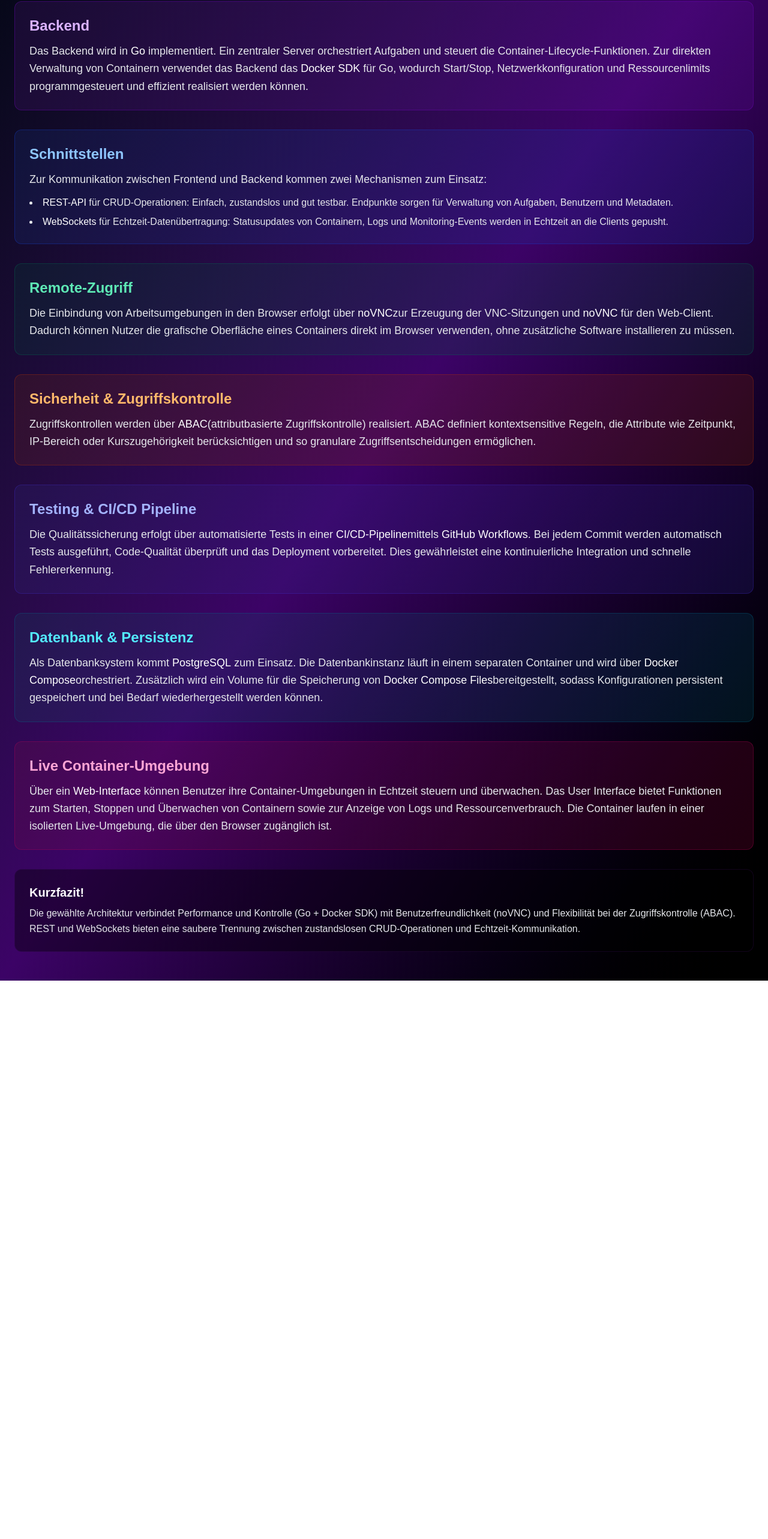
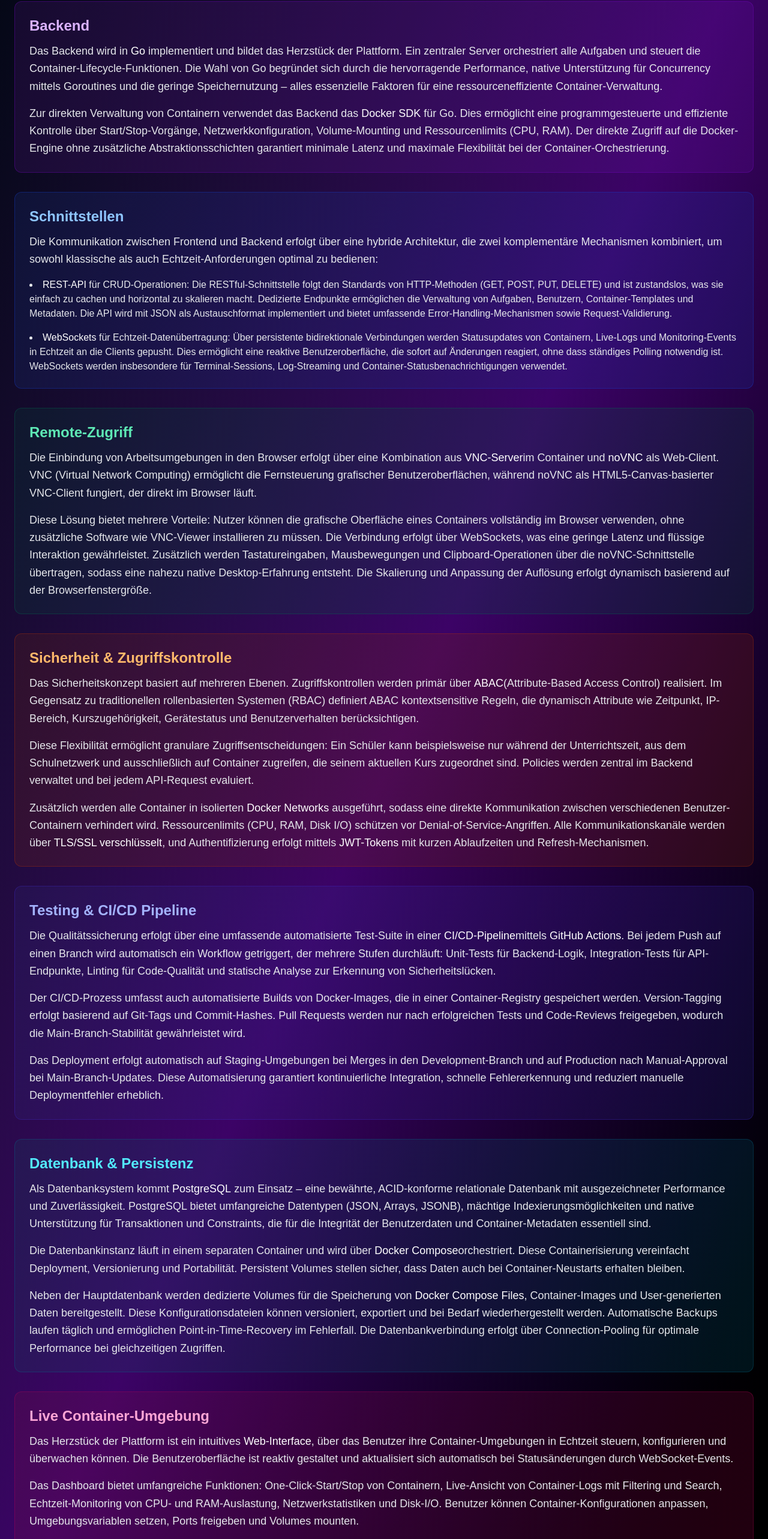
Before and after one commit to lschrenkTGM/ITSI-Container-Umgebung, a Next.js app: page /architektur in a window 1280 px wide. Shown: the part 171-2737 px from the top of the page at 60% size. Before the commit the page ends 1806 px from the top, so only its background shows below. Built offline with nearby package versions, Linux system fonts and the light colour scheme.

Commit message:
Mehr infos

```diff
--- a/src/app/architektur/page.tsx
+++ b/src/app/architektur/page.tsx
@@ -24,29 +24,41 @@ export default function ArchitekturPage() {
         {/* Backend */}
         <section className="bg-gradient-to-r from-purple-900/20 to-purple-800/20 rounded-xl p-6 border border-purple-700/30">
           <h2 className="text-2xl font-bold text-purple-300 mb-3">Backend</h2>
+          <p className="text-gray-200 text-lg leading-relaxed mb-4">
+            Das Backend wird in <span className="font-medium text-white">Go</span> implementiert und bildet das Herzstück der Plattform.
+            Ein zentraler Server orchestriert alle Aufgaben und steuert die Container-Lifecycle-Funktionen. Die Wahl von Go
+            begründet sich durch die hervorragende Performance, native Unterstützung für Concurrency mittels Goroutines
+            und die geringe Speichernutzung – alles essenzielle Faktoren für eine ressourceneffiziente Container-Verwaltung.
+          </p>
           <p className="text-gray-200 text-lg leading-relaxed">
-            Das Backend wird in <span className="font-medium text-white">Go</span> implementiert. Ein zentraler Server
-            orchestriert Aufgaben und steuert die Container-Lifecycle-Funktionen. Zur direkten Verwaltung von
-            Containern verwendet das Backend das <span className="font-medium text-white">Docker SDK</span> für Go,
-            wodurch Start/Stop, Netzwerkkonfiguration und Ressourcenlimits programmgesteuert und effizient
-            realisiert werden können.
+            Zur direkten Verwaltung von Containern verwendet das Backend das <span className="font-medium text-white">Docker SDK</span> für Go.
+            Dies ermöglicht eine programmgesteuerte und effiziente Kontrolle über Start/Stop-Vorgänge, Netzwerkkonfiguration,
+            Volume-Mounting und Ressourcenlimits (CPU, RAM). Der direkte Zugriff auf die Docker-Engine ohne zusätzliche Abstraktionsschichten
+            garantiert minimale Latenz und maximale Flexibilität bei der Container-Orchestrierung.
           </p>
         </section>
 
         {/* Schnittstellen */}
         <section className="bg-gradient-to-r from-blue-900/20 to-blue-800/20 rounded-xl p-6 border border-blue-700/30">
           <h2 className="text-2xl font-bold text-blue-300 mb-3">Schnittstellen</h2>
-          <p className="text-gray-200 text-lg leading-relaxed">
-            Zur Kommunikation zwischen Frontend und Backend kommen zwei Mechanismen zum Einsatz:
+          <p className="text-gray-200 text-lg leading-relaxed mb-4">
+            Die Kommunikation zwischen Frontend und Backend erfolgt über eine hybride Architektur, die zwei komplementäre
+            Mechanismen kombiniert, um sowohl klassische als auch Echtzeit-Anforderungen optimal zu bedienen:
           </p>
-          <ul className="list-disc list-inside text-gray-200 mt-3 space-y-2">
+          <ul className="list-disc list-inside text-gray-200 mt-3 space-y-4">
             <li>
-              <span className="font-medium text-white">REST-API</span> für CRUD-Operationen: Einfach, zustandslos und
-              gut testbar. Endpunkte sorgen für Verwaltung von Aufgaben, Benutzern und Metadaten.
+              <span className="font-medium text-white">REST-API</span> für CRUD-Operationen: Die RESTful-Schnittstelle
+              folgt den Standards von HTTP-Methoden (GET, POST, PUT, DELETE) und ist zustandslos, was sie einfach zu cachen
+              und horizontal zu skalieren macht. Dedizierte Endpunkte ermöglichen die Verwaltung von Aufgaben, Benutzern,
+              Container-Templates und Metadaten. Die API wird mit JSON als Austauschformat implementiert und bietet
+              umfassende Error-Handling-Mechanismen sowie Request-Validierung.
             </li>
             <li>
-              <span className="font-medium text-white">WebSockets</span> für Echtzeit-Datenübertragung: Statusupdates
-              von Containern, Logs und Monitoring-Events werden in Echtzeit an die Clients gepusht.
+              <span className="font-medium text-white">WebSockets</span> für Echtzeit-Datenübertragung: Über persistente
+              bidirektionale Verbindungen werden Statusupdates von Containern, Live-Logs und Monitoring-Events in Echtzeit
+              an die Clients gepusht. Dies ermöglicht eine reaktive Benutzeroberfläche, die sofort auf Änderungen reagiert,
+              ohne dass ständiges Polling notwendig ist. WebSockets werden insbesondere für Terminal-Sessions, Log-Streaming
+              und Container-Statusbenachrichtigungen verwendet.
             </li>
           </ul>
         </section>
@@ -54,65 +66,107 @@ export default function ArchitekturPage() {
         {/* Remote-Zugriff */}
         <section className="bg-gradient-to-r from-emerald-900/20 to-emerald-800/20 rounded-xl p-6 border border-emerald-700/30">
           <h2 className="text-2xl font-bold text-emerald-300 mb-3">Remote-Zugriff</h2>
+          <p className="text-gray-200 text-lg leading-relaxed mb-4">
+            Die Einbindung von Arbeitsumgebungen in den Browser erfolgt über eine Kombination aus <span className="font-medium text-white">VNC-Server</span>
+            im Container und <span className="font-medium text-white">noVNC</span> als Web-Client. VNC (Virtual Network Computing) ermöglicht
+            die Fernsteuerung grafischer Benutzeroberflächen, während noVNC als HTML5-Canvas-basierter VNC-Client fungiert,
+            der direkt im Browser läuft.
+          </p>
           <p className="text-gray-200 text-lg leading-relaxed">
-            Die Einbindung von Arbeitsumgebungen in den Browser erfolgt über <span className="font-medium text-white">noVNC</span>
-            zur Erzeugung der VNC-Sitzungen und <span className="font-medium text-white">noVNC</span> für den Web-Client.
-            Dadurch können Nutzer die grafische Oberfläche eines Containers direkt im Browser verwenden, ohne
-            zusätzliche Software installieren zu müssen.
+            Diese Lösung bietet mehrere Vorteile: Nutzer können die grafische Oberfläche eines Containers vollständig im Browser
+            verwenden, ohne zusätzliche Software wie VNC-Viewer installieren zu müssen. Die Verbindung erfolgt über WebSockets,
+            was eine geringe Latenz und flüssige Interaktion gewährleistet. Zusätzlich werden Tastatureingaben, Mausbewegungen
+            und Clipboard-Operationen über die noVNC-Schnittstelle übertragen, sodass eine nahezu native Desktop-Erfahrung
+            entsteht. Die Skalierung und Anpassung der Auflösung erfolgt dynamisch basierend auf der Browserfenstergröße.
           </p>
         </section>
 
         {/* Sicherheit */}
         <section className="bg-gradient-to-r from-orange-900/20 to-orange-800/20 rounded-xl p-6 border border-orange-700/30">
           <h2 className="text-2xl font-bold text-orange-300 mb-3">Sicherheit & Zugriffskontrolle</h2>
+          <p className="text-gray-200 text-lg leading-relaxed mb-4">
+            Das Sicherheitskonzept basiert auf mehreren Ebenen. Zugriffskontrollen werden primär über <span className="font-medium text-white">ABAC</span>
+            (Attribute-Based Access Control) realisiert. Im Gegensatz zu traditionellen rollenbasierten Systemen (RBAC)
+            definiert ABAC kontextsensitive Regeln, die dynamisch Attribute wie Zeitpunkt, IP-Bereich, Kurszugehörigkeit,
+            Gerätestatus und Benutzerverhalten berücksichtigen.
+          </p>
+          <p className="text-gray-200 text-lg leading-relaxed mb-4">
+            Diese Flexibilität ermöglicht granulare Zugriffsentscheidungen: Ein Schüler kann beispielsweise nur während der
+            Unterrichtszeit, aus dem Schulnetzwerk und ausschließlich auf Container zugreifen, die seinem aktuellen Kurs
+            zugeordnet sind. Policies werden zentral im Backend verwaltet und bei jedem API-Request evaluiert.
+          </p>
           <p className="text-gray-200 text-lg leading-relaxed">
-            Zugriffskontrollen werden über <span className="font-medium text-white">ABAC</span>
-            (attributbasierte Zugriffskontrolle) realisiert. ABAC definiert kontextsensitive Regeln, die
-            Attribute wie Zeitpunkt, IP-Bereich oder Kurszugehörigkeit berücksichtigen und so granulare
-            Zugriffsentscheidungen ermöglichen.
+            Zusätzlich werden alle Container in isolierten <span className="font-medium text-white">Docker Networks</span> ausgeführt,
+            sodass eine direkte Kommunikation zwischen verschiedenen Benutzer-Containern verhindert wird. Ressourcenlimits
+            (CPU, RAM, Disk I/O) schützen vor Denial-of-Service-Angriffen. Alle Kommunikationskanäle werden über
+            <span className="font-medium text-white"> TLS/SSL verschlüsselt</span>, und Authentifizierung erfolgt mittels
+            <span className="font-medium text-white"> JWT-Tokens</span> mit kurzen Ablaufzeiten und Refresh-Mechanismen.
           </p>
         </section>
 
         {/* CI/CD & Testing */}
         <section className="bg-gradient-to-r from-indigo-900/20 to-indigo-800/20 rounded-xl p-6 border border-indigo-700/30">
           <h2 className="text-2xl font-bold text-indigo-300 mb-3">Testing & CI/CD Pipeline</h2>
+          <p className="text-gray-200 text-lg leading-relaxed mb-4">
+            Die Qualitätssicherung erfolgt über eine umfassende automatisierte Test-Suite in einer <span className="font-medium text-white">CI/CD-Pipeline</span>
+            mittels <span className="font-medium text-white">GitHub Actions</span>. Bei jedem Push auf einen Branch wird automatisch
+            ein Workflow getriggert, der mehrere Stufen durchläuft: Unit-Tests für Backend-Logik, Integration-Tests für
+            API-Endpunkte, Linting für Code-Qualität und statische Analyse zur Erkennung von Sicherheitslücken.
+          </p>
+          <p className="text-gray-200 text-lg leading-relaxed mb-4">
+            Der CI/CD-Prozess umfasst auch automatisierte Builds von Docker-Images, die in einer Container-Registry gespeichert
+            werden. Version-Tagging erfolgt basierend auf Git-Tags und Commit-Hashes. Pull Requests werden nur nach erfolgreichen
+            Tests und Code-Reviews freigegeben, wodurch die Main-Branch-Stabilität gewährleistet wird.
+          </p>
           <p className="text-gray-200 text-lg leading-relaxed">
-            Die Qualitätssicherung erfolgt über automatisierte Tests in einer <span className="font-medium text-white">CI/CD-Pipeline</span>
-            mittels <span className="font-medium text-white">GitHub Workflows</span>. Bei jedem Commit werden automatisch
-            Tests ausgeführt, Code-Qualität überprüft und das Deployment vorbereitet. Dies gewährleistet eine
-            kontinuierliche Integration und schnelle Fehlererkennung.
+            Das Deployment erfolgt automatisch auf Staging-Umgebungen bei Merges in den Development-Branch und auf Production
+            nach Manual-Approval bei Main-Branch-Updates. Diese Automatisierung garantiert kontinuierliche Integration,
+            schnelle Fehlererkennung und reduziert manuelle Deploymentfehler erheblich.
           </p>
         </section>
 
         {/* Datenbank */}
         <section className="bg-gradient-to-r from-cyan-900/20 to-cyan-800/20 rounded-xl p-6 border border-cyan-700/30">
           <h2 className="text-2xl font-bold text-cyan-300 mb-3">Datenbank & Persistenz</h2>
+          <p className="text-gray-200 text-lg leading-relaxed mb-4">
+            Als Datenbanksystem kommt <span className="font-medium text-white">PostgreSQL</span> zum Einsatz – eine bewährte,
+            ACID-konforme relationale Datenbank mit ausgezeichneter Performance und Zuverlässigkeit. PostgreSQL bietet
+            umfangreiche Datentypen (JSON, Arrays, JSONB), mächtige Indexierungsmöglichkeiten und native Unterstützung für
+            Transaktionen und Constraints, die für die Integrität der Benutzerdaten und Container-Metadaten essentiell sind.
+          </p>
+          <p className="text-gray-200 text-lg leading-relaxed mb-4">
+            Die Datenbankinstanz läuft in einem separaten Container und wird über <span className="font-medium text-white">Docker Compose</span>
+            orchestriert. Diese Containerisierung vereinfacht Deployment, Versionierung und Portabilität. Persistent Volumes
+            stellen sicher, dass Daten auch bei Container-Neustarts erhalten bleiben.
+          </p>
           <p className="text-gray-200 text-lg leading-relaxed">
-            Als Datenbanksystem kommt <span className="font-medium text-white">PostgreSQL</span> zum Einsatz.
-            Die Datenbankinstanz läuft in einem separaten Container und wird über <span className="font-medium text-white">Docker Compose</span>
-            orchestriert. Zusätzlich wird ein Volume für die Speicherung von <span className="font-medium text-white">Docker Compose Files</span>
-            bereitgestellt, sodass Konfigurationen persistent gespeichert und bei Bedarf wiederhergestellt werden können.
+            Neben der Hauptdatenbank werden dedizierte Volumes für die Speicherung von <span className="font-medium text-white">Docker Compose Files</span>,
+            Container-Images und User-generierten Daten bereitgestellt. Diese Konfigurationsdateien können versioniert,
+            exportiert und bei Bedarf wiederhergestellt werden. Automatische Backups laufen täglich und ermöglichen
+            Point-in-Time-Recovery im Fehlerfall. Die Datenbankverbindung erfolgt über Connection-Pooling für optimale
+            Performance bei gleichzeitigen Zugriffen.
           </p>
         </section>
 
         {/* Live Environment */}
         <section className="bg-gradient-to-r from-pink-900/20 to-pink-800/20 rounded-xl p-6 border border-pink-700/30">
           <h2 className="text-2xl font-bold text-pink-300 mb-3">Live Container-Umgebung</h2>
+          <p className="text-gray-200 text-lg leading-relaxed mb-4">
+            Das Herzstück der Plattform ist ein intuitives <span className="font-medium text-white">Web-Interface</span>, über das
+            Benutzer ihre Container-Umgebungen in Echtzeit steuern, konfigurieren und überwachen können. Die Benutzeroberfläche
+            ist reaktiv gestaltet und aktualisiert sich automatisch bei Statusänderungen durch WebSocket-Events.
+          </p>
+          <p className="text-gray-200 text-lg leading-relaxed mb-4">
+            Das Dashboard bietet umfangreiche Funktionen: One-Click-Start/Stop von Containern, Live-Ansicht von Container-Logs
+            mit Filtering und Search, Echtzeit-Monitoring von CPU- und RAM-Auslastung, Netzwerkstatistiken und Disk-I/O.
+            Benutzer können Container-Konfigurationen anpassen, Umgebungsvariablen setzen, Ports freigeben und Volumes mounten.
+          </p>
           <p className="text-gray-200 text-lg leading-relaxed">
-            Über ein <span className="font-medium text-white">Web-Interface</span> können Benutzer ihre Container-Umgebungen
-            in Echtzeit steuern und überwachen. Das User Interface bietet Funktionen zum Starten, Stoppen und
-            Überwachen von Containern sowie zur Anzeige von Logs und Ressourcenverbrauch. Die Container laufen
-            in einer isolierten Live-Umgebung, die über den Browser zugänglich ist.
-          </p>
-        </section>
-
-        {/* Fazit */}
-        <section className="bg-black/40 rounded-xl p-6 border border-purple-900/20 text-gray-200">
-          <h3 className="text-xl font-bold text-white mb-2">Kurzfazit!</h3>
-          <p className="leading-relaxed">
-            Die gewählte Architektur verbindet Performance und Kontrolle (Go + Docker SDK) mit Benutzerfreundlichkeit
-            (noVNC) und Flexibilität bei der Zugriffskontrolle (ABAC). REST und WebSockets bieten eine
-            saubere Trennung zwischen zustandslosen CRUD-Operationen und Echtzeit-Kommunikation.
+            Alle Container laufen in einer vollständig isolierten Live-Umgebung mit eigenen Netzwerken und Ressourcenlimits.
+            Der Zugriff erfolgt bequem über den Browser – entweder via Terminal-Emulator für CLI-basierte Aufgaben oder via
+            noVNC für grafische Desktop-Umgebungen. Multi-User-Support ermöglicht es mehreren Schülern, gleichzeitig an
+            verschiedenen Aufgaben zu arbeiten, ohne sich gegenseitig zu beeinflussen. Snapshots erlauben das Speichern und
+            Wiederherstellen von Container-Zuständen, ideal für experimentelle Übungen und Rollbacks.
           </p>
         </section>
       </div>
```
